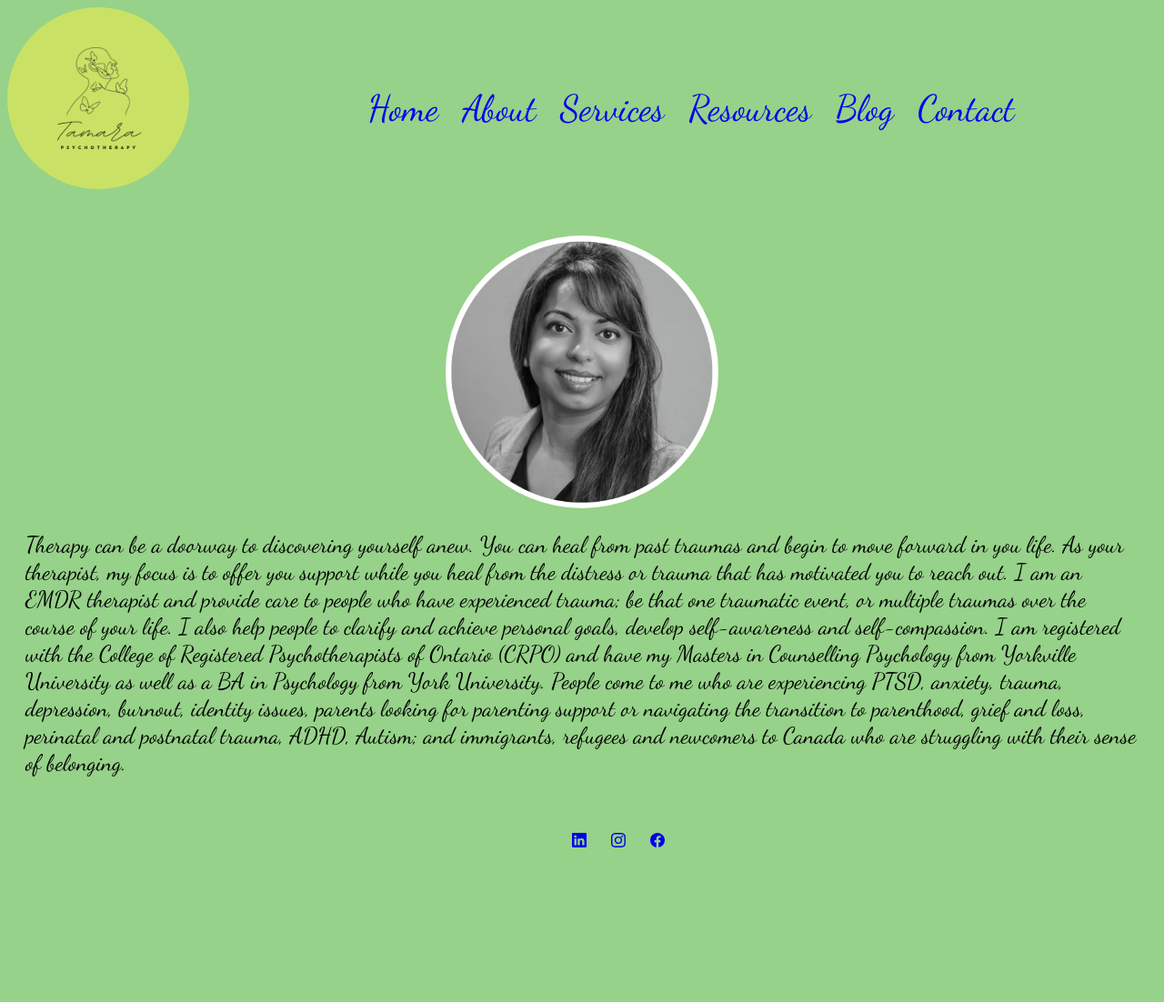
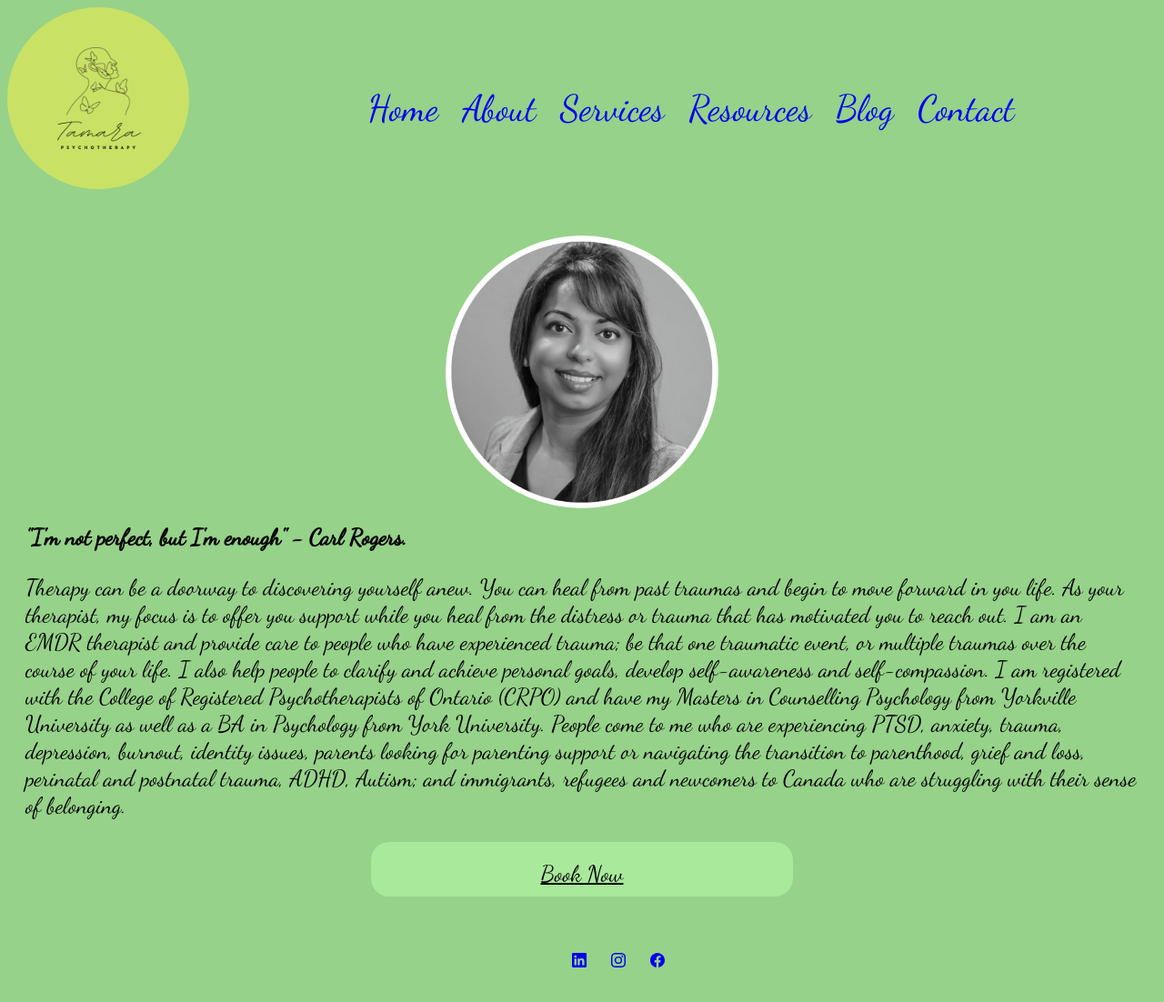
Before and after one commit to nettodev360/TamaraPsychotherapy, a plain HTML site: page about.html in a window 1280 px wide. Shown: the top 1102 px of the page at 91% size. Before the commit the page ends 984 px from the top, so only its background shows below. Drawn offline with Linux system fonts and the light colour scheme; a web font is replaced by a local one.

Commit message:
added book now button to about.js with h1 tag

```diff
--- a/about.html
+++ b/about.html
@@ -50,12 +50,17 @@
     </div>
 
         <div class="bio">
+            <h1>"I'm not perfect, but I'm enough" - Carl Rogers.</h1>
             <p>Therapy can be a doorway to discovering yourself anew. You can heal from past traumas and begin to move forward in you life.
                 As your therapist, my focus is to offer you support while you heal from the distress or trauma that has motivated you to reach out. I am an EMDR therapist and provide care to people who have experienced trauma; be that one traumatic event, or multiple traumas over the course of your life. I also help people to clarify and achieve personal goals, develop self-awareness and self-compassion.
 
                 I am registered with the College of Registered Psychotherapists of Ontario (CRPO) and have my Masters in Counselling Psychology from Yorkville University as well as a BA in Psychology from York University. People come to me who are experiencing PTSD, anxiety, trauma, depression, burnout, identity issues, parents looking for parenting support or navigating the transition to parenthood, grief and loss, perinatal and postnatal trauma, ADHD, Autism; and immigrants, refugees and newcomers to Canada who are struggling with their sense of belonging.</p>
         </div>
         </div>
+    </div>
+
+    <div class="lead">
+        <a class="btn btn-primary btn-lg" href="#" role="button">Book Now</a>
     </div>
 
     <footer class="footer">
--- a/assets/css/about.css
+++ b/assets/css/about.css
@@ -156,3 +156,31 @@
     padding: 20px 10px;
 
 }
+
+.btn {
+    background-color: #A9E99B;
+    color: black;
+    height: 40px;
+    border-style:none;
+    border-radius: 20px;
+    margin-left: 400px;
+    margin-right: 400px;
+    margin-top: 20px;
+    padding-top: 20px;
+    display: flex;
+    justify-content: center;
+}
+
+.btn:hover {
+    color: white;
+}
+
+@media all and (max-width: 600px) {
+    .btn {
+        /* flex-direction: column;
+        position: absolute; */
+        display: flex;
+        justify-content: center;
+        margin-left: 200px;
+    }
+}
--- a/assets/css/style.css
+++ b/assets/css/style.css
@@ -38,6 +38,7 @@
     text-align: center;
     padding-top: 10px;
     color: black;
+    text-decoration: none;
 }
 
 .nav-list .list-items {
@@ -45,6 +46,10 @@
     padding: 20px 10px;
     color: black;
 }
+
+.nav-list a .list-items:link {
+    text-decoration: none;
+  }
 
 .menu {
     display: none;
```
